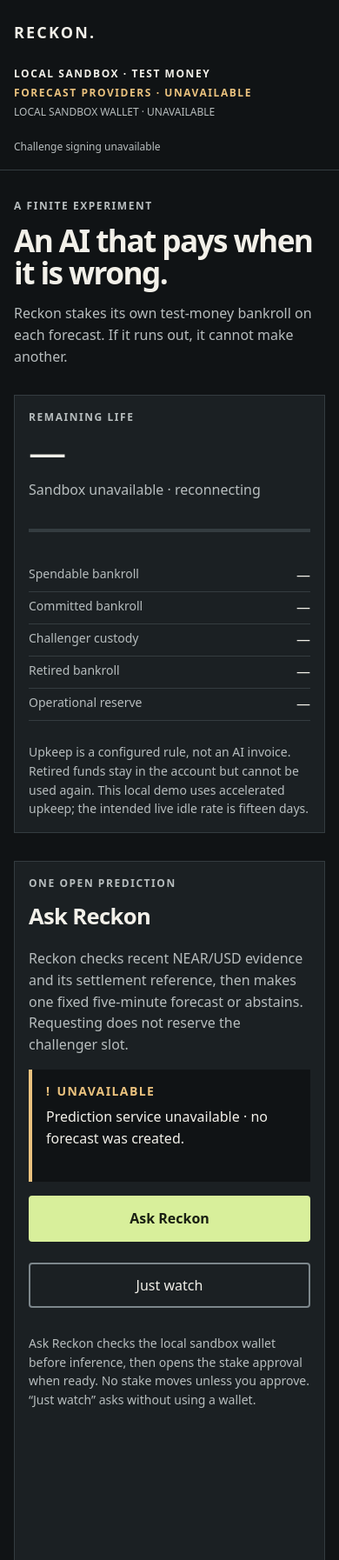
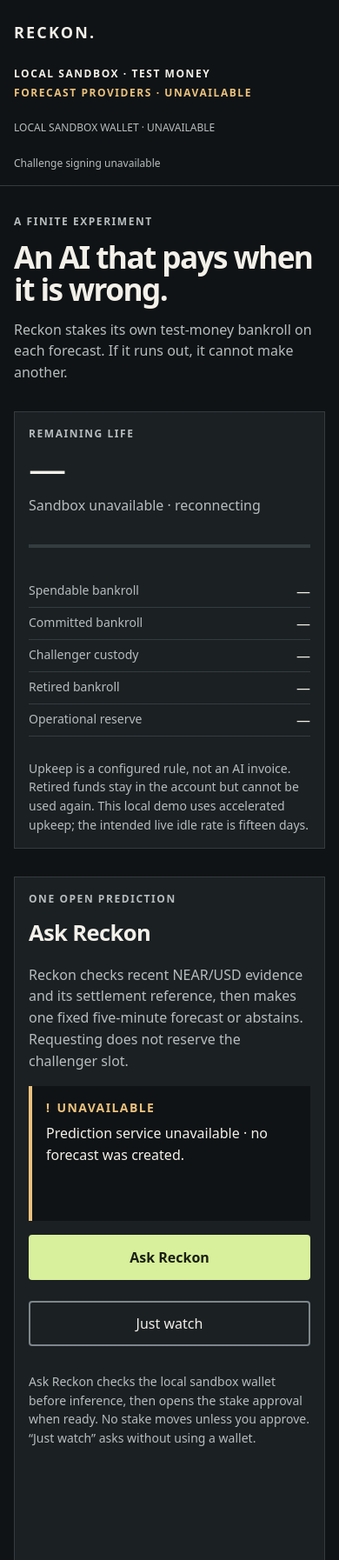
Before and after one commit to sivaratrisrinivas/reckon, a website with bundled scripts: page public/index.html in a window 390 px wide. Shown: the top 1794 px of the page at 87% size. Built offline with nearby package versions, Linux system fonts and the light colour scheme; files whose address does not match are found by name.

Commit message:
Reserve wrapped header text, top up the test wallet between states (#10)
Co-Authored-By: Claude Sonnet 5.5 <noreply@anthropic.com>

```diff
--- a/public/style.css
+++ b/public/style.css
@@ -235,7 +235,8 @@ footer {
   .prediction { padding: 16px 0 0; border: 0; border-top: 1px solid var(--border); background: transparent; }
   .challenge-panel { padding: 12px; }
   .record-entry { padding: 12px; }
-  .forecast-status, .settlement-state, .transaction-state { min-height: 4.7em; }
+  .forecast-status, .settlement-state, .transaction-state { min-height: 6.3em; }
+  .provider-label { min-height: 2lh; }
   .wallet-dialog { width: calc(100% - 16px); max-height: calc(100% - 16px); }
   .wallet-dialog-content { padding: 16px; }
   /* Financial terms read as a ledger on phones: label left, exact figure right, so consent terms and the action fit one screen. */
```
Also changed, not shown: tests/experience/states.spec.ts (+1 -0 lines), tests/experience/support.ts (+3 -0 lines).
